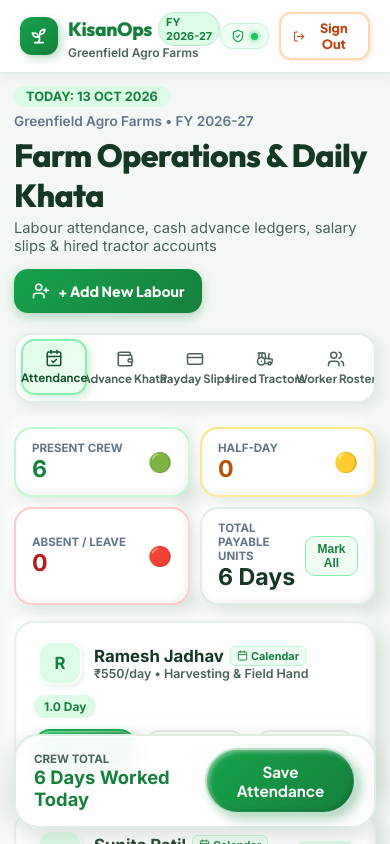
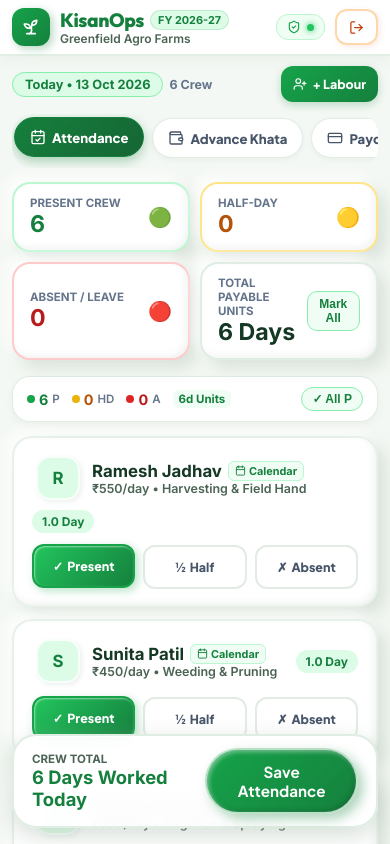
Before and after one commit to SandipSatapathy/Farm-Management, a React (Vite) app: page / in a window 390 px wide. Both pictures are taken after a click on the button "Authorize & Sign In". Shown: the top 844 px of the page. Built offline with nearby package versions, Linux system fonts and the light colour scheme.

Commit message:
fix: redesign mobile view with sleek app bar, smooth pill carousel, compact attendance ribbon, and unclipped responsive calendar cells

```diff
--- a/src/components/common/Navbar.tsx
+++ b/src/components/common/Navbar.tsx
@@ -7,10 +7,10 @@ export const Navbar: React.FC = () => {
 
   return (
     <header
+      className="app-navbar"
       style={{
         background: '#ffffff',
         borderBottom: '2px solid rgba(220, 235, 224, 0.8)',
-        padding: '12px 20px',
         position: 'sticky',
         top: 0,
         zIndex: 50,
@@ -135,7 +135,6 @@ export const Navbar: React.FC = () => {
             title="Sign out from farm session"
           >
             <LogOut size={15} />
-            <span>Sign Out</span>
           </button>
         </div>
       </div>
--- a/src/pages/SimpleFarmViewPage.tsx
+++ b/src/pages/SimpleFarmViewPage.tsx
@@ -292,8 +292,8 @@ export const SimpleFarmViewPage: React.FC = () => {
 
   return (
     <div className="farm-dashboard-container">
-      {/* Top Header */}
-      <div style={{ marginBottom: 20 }}>
+      {/* Desktop Header (Shown on desktop >= 1024px) */}
+      <div className="farm-desktop-header" style={{ marginBottom: 20 }}>
         <div style={{ display: 'flex', alignItems: 'center', justifyContent: 'space-between', marginBottom: 6, flexWrap: 'wrap', gap: 6 }}>
           <span style={{ fontSize: '0.8rem', fontWeight: 800, color: '#15803d', background: '#dcfce7', padding: '3px 12px', borderRadius: 9999 }}>
             TODAY: 13 OCT 2026
@@ -341,14 +341,53 @@ export const SimpleFarmViewPage: React.FC = () => {
         </div>
       </div>
 
-      {/* Routine Navigation Bar (Centered & Horizontal on Desktop, Snug on Mobile) */}
-      <div className="mobile-routine-bar" style={{ marginBottom: 24 }}>
+      {/* Mobile Top Header (Sleek, compact app bar, zero wasted screen height) */}
+      <div className="farm-mobile-header" style={{ marginBottom: 12 }}>
+        <div style={{ display: 'flex', alignItems: 'center', justifyContent: 'space-between', gap: 10 }}>
+          <div style={{ display: 'flex', alignItems: 'center', gap: 6 }}>
+            <span style={{ fontSize: '0.8rem', fontWeight: 800, color: '#15803d', background: '#dcfce7', padding: '4px 12px', borderRadius: 9999, border: '1px solid #86efac' }}>
+              Today • 13 Oct 2026
+            </span>
+            <span style={{ fontSize: '0.78rem', color: '#64748b', fontWeight: 700 }}>
+              {labourers.length} Crew
+            </span>
+          </div>
+
+          <button
+            type="button"
+            onClick={() => setIsAddModalOpen(true)}
+            style={{
+              display: 'inline-flex',
+              alignItems: 'center',
+              gap: 5,
+              background: 'linear-gradient(135deg, #16a34a, #15803d)',
+              color: '#ffffff',
+              border: 'none',
+              borderRadius: 12,
+              padding: '7px 12px',
+              fontFamily: 'Plus Jakarta Sans, sans-serif',
+              fontWeight: 800,
+              fontSize: '0.78rem',
+              cursor: 'pointer',
+              boxShadow: '0 3px 8px rgba(21, 128, 61, 0.25)',
+              minHeight: 36,
+              flexShrink: 0,
+            }}
+          >
+            <UserPlus size={14} />
+            <span>+ Labour</span>
+          </button>
+        </div>
+      </div>
+
+      {/* Routine Navigation Bar (Centered & Horizontal on Desktop, Smooth Horizontal Pill Carousel on Mobile) */}
+      <div className="mobile-routine-bar" style={{ marginBottom: 18 }}>
         <button
           type="button"
           className={`mobile-routine-tab ${activeSection === 'attendance' ? 'active' : ''}`}
           onClick={() => setActiveSection('attendance')}
         >
-          <CalendarCheck size={18} />
+          <CalendarCheck size={16} />
           <span>Attendance</span>
         </button>
 
@@ -357,7 +396,7 @@ export const SimpleFarmViewPage: React.FC = () => {
           className={`mobile-routine-tab ${activeSection === 'advance' ? 'active' : ''}`}
           onClick={() => setActiveSection('advance')}
         >
-          <Wallet size={18} />
+          <Wallet size={16} />
           <span>Advance Khata</span>
         </button>
 
@@ -366,7 +405,7 @@ export const SimpleFarmViewPage: React.FC = () => {
           className={`mobile-routine-tab ${activeSection === 'payday' ? 'active' : ''}`}
           onClick={() => setActiveSection('payday')}
         >
-          <CreditCard size={18} />
+          <CreditCard size={16} />
           <span>Payday Slips</span>
         </button>
 
@@ -375,7 +414,7 @@ export const SimpleFarmViewPage: React.FC = () => {
           className={`mobile-routine-tab ${activeSection === 'tractor' ? 'active' : ''}`}
           onClick={() => setActiveSection('tractor')}
         >
-          <Tractor size={18} />
+          <Tractor size={16} />
           <span>Hired Tractors</span>
         </button>
 
@@ -384,7 +423,7 @@ export const SimpleFarmViewPage: React.FC = () => {
           className={`mobile-routine-tab ${activeSection === 'labours' ? 'active' : ''}`}
           onClick={() => setActiveSection('labours')}
         >
-          <Users size={18} />
+          <Users size={16} />
           <span>Worker Roster</span>
         </button>
       </div>
@@ -394,8 +433,8 @@ export const SimpleFarmViewPage: React.FC = () => {
           ========================================================================= */}
       {activeSection === 'attendance' && (
         <div>
-          {/* Attendance Stats Cards */}
-          <div className="farm-desktop-grid-4" style={{ marginBottom: 16 }}>
+          {/* Desktop 4-Card Attendance Ribbon (Desktop >= 1024px) */}
+          <div className="farm-desktop-att-grid farm-desktop-grid-4" style={{ marginBottom: 16 }}>
             <div
               style={{
                 background: '#ffffff',
@@ -486,6 +525,48 @@ export const SimpleFarmViewPage: React.FC = () => {
                 Mark All
               </button>
             </div>
+          </div>
+
+          {/* Mobile Sleek Attendance Ribbon (Single 44px Row, Saves 160px height) */}
+          <div className="farm-mobile-att-ribbon">
+            <div style={{ display: 'flex', alignItems: 'center', gap: 12 }}>
+              <div style={{ display: 'flex', alignItems: 'center', gap: 4 }}>
+                <span style={{ width: 8, height: 8, borderRadius: '50%', background: '#16a34a' }}></span>
+                <span style={{ fontWeight: 800, fontSize: '0.9rem', color: '#15803d' }}>{presentCount}</span>
+                <span style={{ fontSize: '0.72rem', color: '#64748b', fontWeight: 600 }}>P</span>
+              </div>
+              <div style={{ display: 'flex', alignItems: 'center', gap: 4 }}>
+                <span style={{ width: 8, height: 8, borderRadius: '50%', background: '#eab308' }}></span>
+                <span style={{ fontWeight: 800, fontSize: '0.9rem', color: '#b45309' }}>{halfDayCount}</span>
+                <span style={{ fontSize: '0.72rem', color: '#64748b', fontWeight: 600 }}>HD</span>
+              </div>
+              <div style={{ display: 'flex', alignItems: 'center', gap: 4 }}>
+                <span style={{ width: 8, height: 8, borderRadius: '50%', background: '#dc2626' }}></span>
+                <span style={{ fontWeight: 800, fontSize: '0.9rem', color: '#b91c1c' }}>{absentCount}</span>
+                <span style={{ fontSize: '0.72rem', color: '#64748b', fontWeight: 600 }}>A</span>
+              </div>
+              <span style={{ fontSize: '0.72rem', color: '#15803d', fontWeight: 700, background: '#f0fdf4', padding: '2px 6px', borderRadius: 6 }}>
+                {totalPayableUnits}d Units
+              </span>
+            </div>
+
+            <button
+              type="button"
+              onClick={handleMarkAllPresent}
+              style={{
+                background: '#f0fdf4',
+                border: '1.5px solid #86efac',
+                color: '#15803d',
+                fontWeight: 800,
+                fontSize: '0.75rem',
+                padding: '4px 10px',
+                borderRadius: 9999,
+                cursor: 'pointer',
+                flexShrink: 0,
+              }}
+            >
+              ✓ All P
+            </button>
           </div>
 
           {attSaved && (
@@ -611,7 +692,7 @@ export const SimpleFarmViewPage: React.FC = () => {
 
                     <button
                       type="button"
-                      className={`mobile-status-btn ${st === 'absent' ? 'selected-absent' : ''}`}
+                      className={`mobile-status-btn ${st === 'absent' || st === 'leave' ? 'selected-absent' : ''}`}
                       onClick={() => handleToggleStatus(lab.id, 'absent')}
                     >
                       <span>✗</span>
--- a/src/styles/clay.css
+++ b/src/styles/clay.css
@@ -423,19 +423,18 @@ h1, h2, h3, h4, h5, h6 {
   transform: translateY(-1px);
 }
 
-/* Big Mobile Touch Status Buttons (Thumb-friendly >= 48px) */
 .mobile-status-btn {
   flex: 1;
   min-height: 48px;
-  padding: 8px 12px;
-  border-radius: 16px;
+  padding: 8px 8px;
+  border-radius: 14px;
   font-family: 'Plus Jakarta Sans', sans-serif;
   font-weight: 800;
-  font-size: 0.85rem;
+  font-size: 0.82rem;
   display: inline-flex;
   align-items: center;
   justify-content: center;
-  gap: 6px;
+  gap: 4px;
   border: 2px solid #e2ece4;
   background: #ffffff;
   color: #475569;
@@ -443,7 +442,17 @@ h1, h2, h3, h4, h5, h6 {
   outline: none;
   transition: all 0.15s cubic-bezier(0.34, 1.56, 0.64, 1);
   user-select: none;
+  white-space: nowrap;
   -webkit-tap-highlight-color: transparent;
+}
+
+@media (max-width: 640px) {
+  .mobile-status-btn {
+    min-height: 44px;
+    padding: 6px 2px;
+    font-size: 0.78rem;
+    border-radius: 12px;
+  }
 }
 
 .mobile-status-btn:active {
@@ -455,7 +464,7 @@ h1, h2, h3, h4, h5, h6 {
   color: #ffffff;
   border-color: #16a34a;
   box-shadow:
-    4px 4px 10px rgba(22, 163, 74, 0.35),
+    3px 3px 8px rgba(22, 163, 74, 0.3),
     inset 1px 1px 2px rgba(255, 255, 255, 0.5);
   transform: translateY(-1px);
 }
@@ -465,7 +474,7 @@ h1, h2, h3, h4, h5, h6 {
   color: #ffffff;
   border-color: #d97706;
   box-shadow:
-    4px 4px 10px rgba(217, 119, 6, 0.35),
+    3px 3px 8px rgba(217, 119, 6, 0.3),
     inset 1px 1px 2px rgba(255, 255, 255, 0.5);
   transform: translateY(-1px);
 }
@@ -475,7 +484,7 @@ h1, h2, h3, h4, h5, h6 {
   color: #ffffff;
   border-color: #dc2626;
   box-shadow:
-    4px 4px 10px rgba(220, 38, 38, 0.35),
+    3px 3px 8px rgba(220, 38, 38, 0.3),
     inset 1px 1px 2px rgba(255, 255, 255, 0.5);
   transform: translateY(-1px);
 }
@@ -507,6 +516,16 @@ h1, h2, h3, h4, h5, h6 {
   .clay-input {
     font-size: 1rem; /* Prevents auto-zoom on iOS */
     padding: 12px 14px;
+  }
+}
+
+.app-navbar {
+  padding: 12px 20px;
+}
+
+@media (max-width: 640px) {
+  .app-navbar {
+    padding: 8px 12px !important;
   }
 }
 
@@ -551,6 +570,22 @@ h1, h2, h3, h4, h5, h6 {
     gap: 16px;
   }
 
+  .farm-desktop-header {
+    display: block;
+  }
+
+  .farm-mobile-header {
+    display: none;
+  }
+
+  .farm-desktop-att-grid {
+    display: grid;
+  }
+
+  .farm-mobile-att-ribbon {
+    display: none;
+  }
+
   .mobile-routine-bar {
     max-width: 860px;
     margin: 0 auto 28px auto;
@@ -565,6 +600,22 @@ h1, h2, h3, h4, h5, h6 {
     font-size: 0.92rem !important;
     border-radius: 16px !important;
   }
+}
+
+.farm-desktop-header {
+  display: block;
+}
+
+.farm-mobile-header {
+  display: none;
+}
+
+.farm-desktop-att-grid {
+  display: grid;
+}
+
+.farm-mobile-att-ribbon {
+  display: none;
 }
 
 @media (max-width: 1023px) and (min-width: 641px) {
@@ -599,34 +650,90 @@ h1, h2, h3, h4, h5, h6 {
 
 @media (max-width: 640px) {
   .farm-dashboard-container {
-    padding: 12px 14px 90px 14px;
-    max-width: 100%;
+    padding: 10px 12px 100px 12px !important;
+    max-width: 100% !important;
+  }
+
+  .farm-desktop-header {
+    display: none !important;
+  }
+
+  .farm-mobile-header {
+    display: block !important;
+  }
+
+  .farm-desktop-att-grid {
+    display: none !important;
+  }
+
+  .farm-mobile-att-ribbon {
+    display: flex !important;
+    align-items: center;
+    justify-content: space-between;
+    background: #ffffff;
+    border: 1.5px solid rgba(220, 235, 224, 0.9);
+    border-radius: 18px;
+    padding: 10px 14px;
+    box-shadow: 0 4px 10px rgba(0, 0, 0, 0.04);
+    margin-bottom: 14px;
+    gap: 8px;
   }
 
   .farm-desktop-split,
   .farm-desktop-grid-2,
   .farm-desktop-grid-3 {
-    display: flex;
-    flex-direction: column;
-    gap: 12px;
+    display: flex !important;
+    flex-direction: column !important;
+    gap: 12px !important;
   }
 
   .farm-desktop-grid-4 {
-    display: grid;
-    grid-template-columns: repeat(2, 1fr);
-    gap: 10px;
+    display: grid !important;
+    grid-template-columns: repeat(2, 1fr) !important;
+    gap: 10px !important;
   }
 
+  /* Sleek, horizontally scrollable mobile routine pills */
   .mobile-routine-bar {
-    padding: 5px;
-    border-radius: 18px;
-    gap: 4px;
+    display: flex !important;
+    gap: 8px !important;
+    overflow-x: auto !important;
+    padding: 4px 2px 10px 2px !important;
+    margin-bottom: 14px !important;
+    border: none !important;
+    box-shadow: none !important;
+    background: transparent !important;
+    -webkit-overflow-scrolling: touch !important;
+    scrollbar-width: none !important;
+  }
+
+  .mobile-routine-bar::-webkit-scrollbar {
+    display: none !important;
   }
 
   .mobile-routine-tab {
-    min-width: 58px;
-    padding: 8px 3px;
-    font-size: 0.72rem;
+    flex: 0 0 auto !important;
+    display: inline-flex !important;
+    flex-direction: row !important;
+    align-items: center !important;
+    gap: 6px !important;
+    padding: 9px 15px !important;
+    border-radius: 9999px !important;
+    font-size: 0.82rem !important;
+    font-weight: 800 !important;
+    white-space: nowrap !important;
+    background: #ffffff !important;
+    border: 1.5px solid rgba(220, 235, 224, 0.9) !important;
+    color: #475569 !important;
+    box-shadow: 0 2px 6px rgba(0, 0, 0, 0.04) !important;
+    min-height: 40px !important;
+  }
+
+  .mobile-routine-tab.active {
+    background: linear-gradient(135deg, #15803d, #166534) !important;
+    color: #ffffff !important;
+    border-color: #15803d !important;
+    box-shadow: 0 4px 12px rgba(21, 128, 61, 0.35) !important;
   }
 }
 
@@ -780,10 +887,28 @@ h1, h2, h3, h4, h5, h6 {
   text-align: center;
 }
 
+.cal-badge-desktop {
+  display: inline;
+}
+
+.cal-badge-mobile {
+  display: none;
+}
+
 @media (max-width: 640px) {
   .cal-day-status-badge {
-    font-size: 0.6rem;
+    font-size: 0.62rem;
     padding: 1px 4px;
+  }
+
+  .cal-badge-desktop {
+    display: none !important;
+  }
+
+  .cal-badge-mobile {
+    display: inline !important;
+    font-size: 0.65rem;
+    font-weight: 900;
   }
 }
 
```
Also changed, not shown: src/components/common/LabourAttendanceCalendarModal.tsx (+27 -16 lines).
